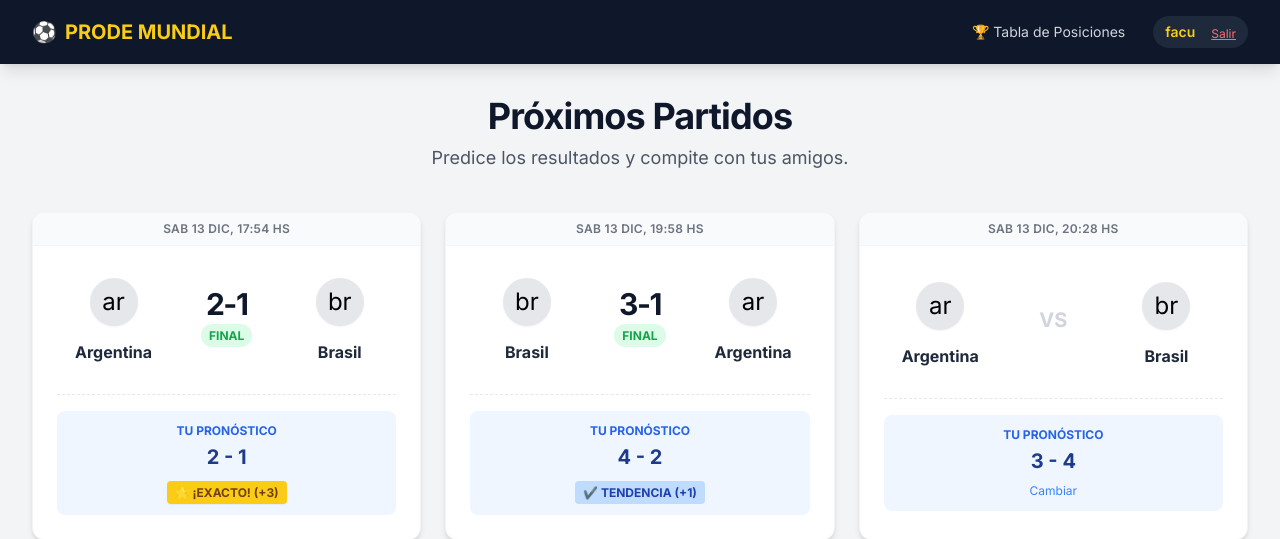
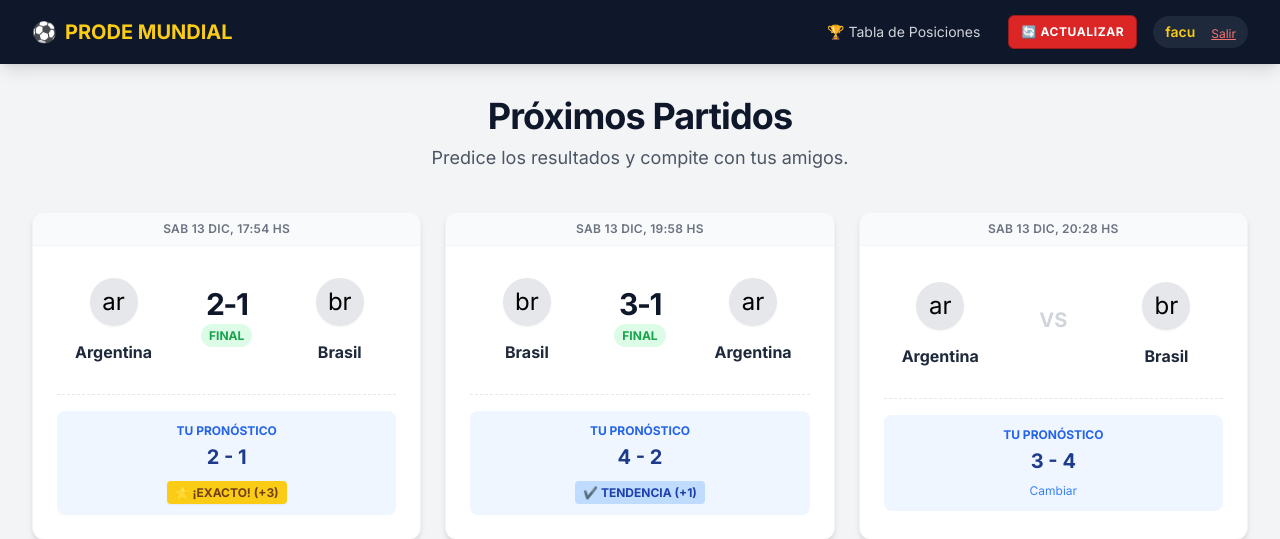
Before and after one commit to FacundoCarrillo/prode_mundial, a Django app: page / in a window 1280 px wide. Shown: the top 539 px of the page. Run offline with Django 5.2, Linux system fonts and the light colour scheme; a user stored in the database is signed in; data comes from the database, SQL or seed files in the repository; both versions use the stored data as it was after the commit; some libraries are stand-ins or nearby versions.

Commit message:
Agregando boton actualizar en el navbar

```diff
--- a/core/management/commands/actualizar_partidos.py
+++ b/core/management/commands/actualizar_partidos.py
@@ -16,7 +16,7 @@ class Command(BaseCommand):
         }
         # Usamos la fecha que te dio resultados (el 14 o 15 de dic)
         params = {
-            'date': '2025-12-17'
+            'date': '2025-12-16'
         }
 
         response = requests.get(url, headers=headers, params=params)
--- a/core/templates/core/base.html
+++ b/core/templates/core/base.html
@@ -23,10 +23,16 @@
                 </div>
 
                 <div class="flex items-center space-x-4">
+
                     <a href="{% url 'ranking' %}" class="text-gray-300 hover:bg-slate-800 hover:text-white px-3 py-2 rounded-md text-sm font-medium">
                         🏆 Tabla de Posiciones
                     </a>
 
+                    {% if user.is_staff %}
+                        <a href="{% url 'actualizar_web' %}" class="bg-red-600 hover:bg-red-700 text-white px-3 py-2 rounded-md text-xs font-bold uppercase tracking-wider flex items-center border border-red-800 shadow-sm transition" title="Actualizar resultados desde la API">
+                            🔄 Actualizar
+                        </a>
+                    {% endif %}
                     {% if user.is_authenticated %}
                         <div class="flex items-center space-x-4 bg-slate-800 px-3 py-1 rounded-full">
                             <span class="text-sm text-yellow-400 font-semibold">{{ user.username }}</span>
```
Also changed, not shown: db.sqlite3.
